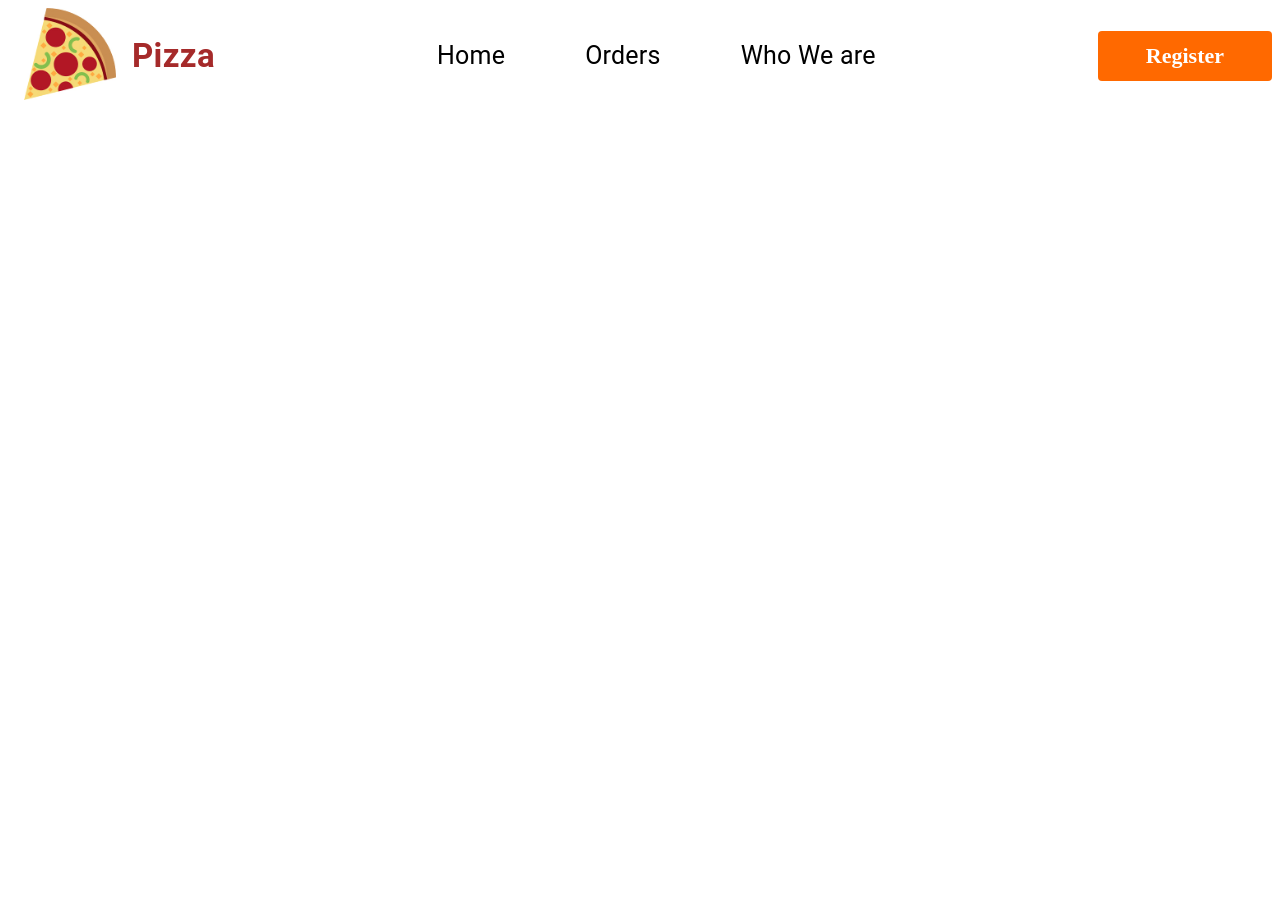
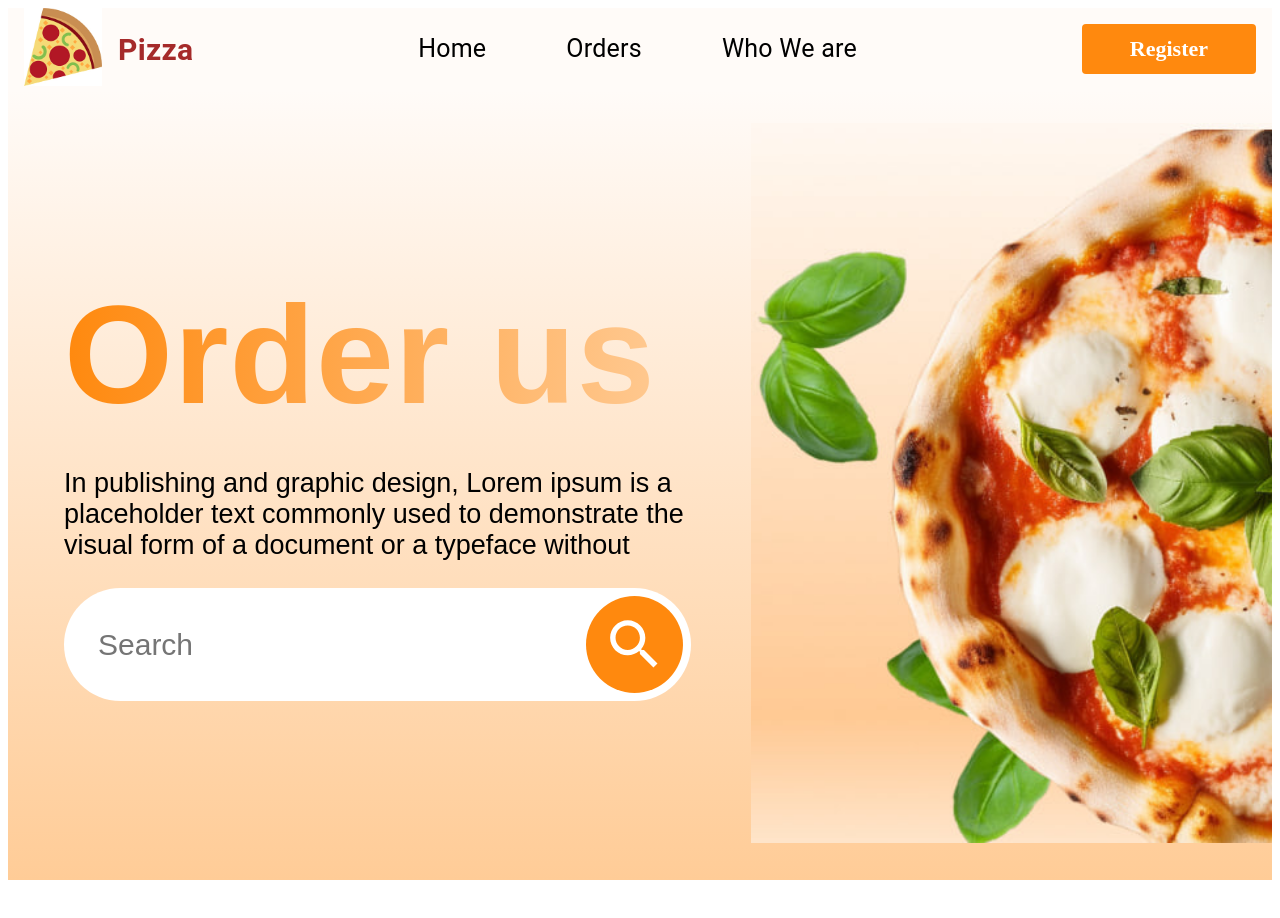
Before and after one commit to mihret1/Pizza-Ordering-Service, a React (Vite) app in the folder client/: page / in a window 1280 px wide. Shown: the top 918 px of the page. After the commit the page ends 888 px from the top, so only its background shows below. Built offline with nearby package versions, Linux system fonts and the light colour scheme.

Commit message:
done the first part of home page

```diff
--- a/client/src/components/navbar.jsx
+++ b/client/src/components/navbar.jsx
@@ -15,36 +15,36 @@ const Navbar=()=>{
     const isMediumSize=useMediaQuery( theme.breakpoints.down('md'))
     const [navv, setNavv]=useState()
     return(
-        <Stack direction='column' position='fixed' width='100%' className='navu'>
+        <Stack direction='column'  width='100%' bgcolor='#FFFBF8' className='navu' >
         <Stack direction='row'  alignItems='center' justifyContent='space-between' sx={{  paddingX:2 }} >
             <Link to='/' style={{ textDecoration:'none' }}>
               <Stack direction='row' alignItems='center' spacing={2}>
-                 <Box > <img src={logo2} style={{ height:isMediumSize?65 :92,   }}/> </Box>
-                 <Typography  sx={{ color:'brown' , fontWeight:'bolder', fontSize: isMediumSize?28: 33}}>Pizza</Typography>
+                 <Box > <img src={logo2} style={{ height:isMediumSize?53 :78,   }}/> </Box>
+                 <Typography  sx={{ color:'brown' , fontWeight:'bolder', fontSize: isMediumSize?25: 30}}>Pizza</Typography>
               </Stack>
             </Link>
             <Stack direction='row'   spacing={{xs:2, sm:3, md:5,lg:10 }} alignItems='center'>
-             <Link to='/' style={{ textDecoration:'none', color:'black', }}> <Typography  sx={{fontSize:25, '&:hover':{color:'brown'},[theme.breakpoints.down('sm')]:{fontSize:19} }}>Home</Typography></Link>
-             <Link to='/' style={{ textDecoration:'none' ,color:'black'}}>   <Typography   sx={{fontSize:25, '&:hover':{color:'brown'},[theme.breakpoints.down('sm')]:{fontSize:19} }}>Orders</Typography></Link>
-               {!isMediumSize &&   <Link to='/' style={{ textDecoration:'none',color:'black' }}>   <Typography  sx={{'&:hover':{color:'brown'},  fontSize:25}}>Who We are</Typography></Link> }
+             <Link to='/' style={{ textDecoration:'none', color:'black', }}> <Typography  sx={{fontSize:25, '&:hover':{color:'#FF890E'},[theme.breakpoints.down('sm')]:{fontSize:19} }}>Home</Typography></Link>
+             <Link to='/' style={{ textDecoration:'none' ,color:'black'}}>   <Typography   sx={{fontSize:25, '&:hover':{color:'#FF890E'},[theme.breakpoints.down('sm')]:{fontSize:19} }}>Orders</Typography></Link>
+               {!isMediumSize &&   <Link to='/' style={{ textDecoration:'none',color:'black' }}>   <Typography  sx={{'&:hover':{color:'#FF890E'},  fontSize:25}}>Who We are</Typography></Link> }
             </Stack>
             {isMediumSize && <IconButton onClick={()=>setNavv((e)=>!e)}>
                 <MenuIcon fontSize='large' />
             </IconButton>}
            <Hidden mdDown>
              <ButtonBase   component={Link}
-              to="/target-path"  sx={{'&:hover':{backgroundColor:'brown'}, backgroundColor:'#ff6900', paddingX:6, height:50,color:'white', fontSize:22, fontWeight:'bold', borderRadius:1 }}>
+              to="/"  sx={{'&:hover':{backgroundColor:'brown'}, backgroundColor:'#FF890E', paddingX:6, height:50,color:'white', fontSize:22, fontWeight:'bold', borderRadius:1 }}>
                 Register
             </ButtonBase>
             </Hidden>
         </Stack>
        { navv && <Hidden mdUp sx={{ }}  >
         <Stack spacing={2} sx={{  backgroundColor:'' }}>
-        <Link to='/' style={{ textDecoration:'none', color:'black' }}>  <Typography  sx={{'&:hover':{color:'brown'},borderBottom: '1px dashed gray',borderTop: '1px dashed gray', fontSize:20}}>Who We are</Typography></Link>
+        <Link to='/' style={{ textDecoration:'none', color:'black' }}>  <Typography  sx={{'&:hover':{color:'#FF890E'},borderBottom: '1px dashed gray',borderTop: '1px dashed gray', fontSize:20}}>Who We are</Typography></Link>
               <Box pb={1} sx={{ borderBottom: '1px dashed gray',}}>  <ButtonBase
               component={Link}
               to="/target-path"
-               sx={{'&:hover':{backgroundColor:'brown'}, backgroundColor:'#ff6900', paddingX:6, height:50,width:150, color:'white', fontSize:20,borderRadius:1 }}>
+               sx={{'&:hover':{backgroundColor:'brown'}, backgroundColor:'#FF890E', paddingX:6, height:50,width:150, color:'white', fontSize:20,borderRadius:1 }}>
                 Register
             </ButtonBase>
             </Box>
--- a/client/src/pages/Home.jsx
+++ b/client/src/pages/Home.jsx
@@ -1,11 +1,41 @@
 
+import { Box, IconButton, Stack, Typography } from '@mui/material'
+import React from 'react'
+import Navbar from '../components/navbar'
+import img1 from '../assets/img1.jpg'
+import SearchIcon from '@mui/icons-material/Search';
 
-
-import React from 'react'
 
 function Home() {
   return (
-    <div style={{ height:1000 }}></div>
+    <Stack direction='row'
+      alignItems='center'
+      paddingLeft={7}
+       sx={{
+      height:790,
+      background: 'linear-gradient(to bottom, #FFFBF8, #FFCC97)', // Gradient colors
+    }}>
+      <Stack pr='5%' >
+        <Typography variant='h4' fontWeight='bolder'
+         sx={{background:'linear-gradient(to right, #FF890E,#FFCC97)',
+          WebkitBackgroundClip: 'text',
+          color: 'transparent',
+         fontSize:140 , fontFamily:'sans-serif'}}>Order us</Typography>
+        <p style={{ fontSize:27 ,fontFamily:'sans-serif'}}>In publishing and graphic design, Lorem ipsum is a placeholder
+          text commonly used to demonstrate the visual form of a document or a typeface without</p>
+        <Stack direction='row'  justifyContent='space-between' sx={{ backgroundColor:'white', paddingY:1, paddingX:1, paddingLeft:4, borderRadius:20 }}>
+          <input placeholder='Search' style={{ outline:'none',border:'none', fontSize:30 }} />
+          <Box p={1} sx={{ backgroundColor:'#FF890E', borderRadius:'100%' }}>
+            <IconButton>
+              <SearchIcon  sx={{fontSize:65 ,color:'white' }} />
+            </IconButton>
+          </Box>
+        </Stack>
+      </Stack>
+      <Box>
+        <img src={img1} style={{height:720}}/>
+      </Box>
+    </Stack>
   )
 }
 
```
Also changed, not shown: client/src/assets/img1.jpg (added).
